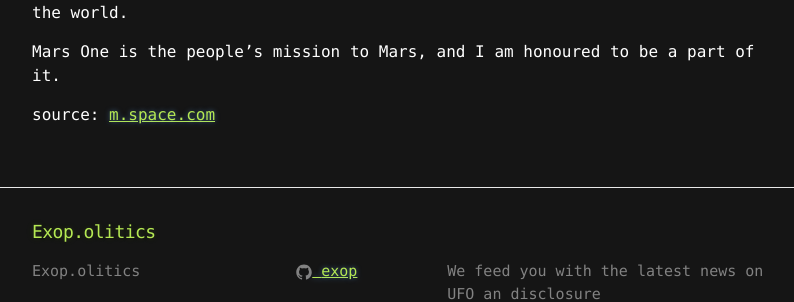
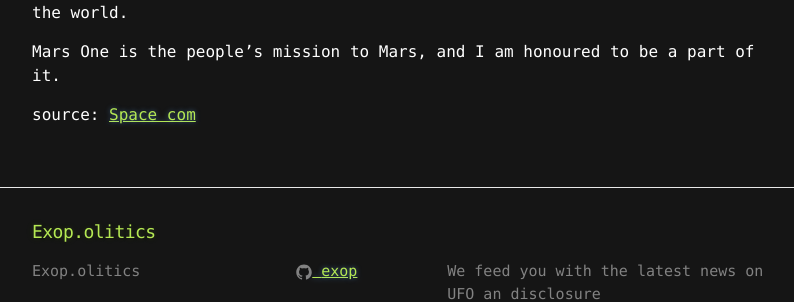
Before and after one commit to exop/exop.github.io, a Jekyll site: the page built from _posts/2015-02-27-Mars-One-Finalist.md, in a window 1280 px wide and 900 px high, scrolled down 1699 px. Shown: the part 565-867 px from the top of the window, without its empty margins (238-1032 px from the left). Built offline with Jekyll 4.4.1, drawn with Linux system fonts in a browser that asks for light colours.

```diff
--- a/_posts/2015-02-27-Mars-One-Finalist.md
+++ b/_posts/2015-02-27-Mars-One-Finalist.md
@@ -32,4 +32,4 @@ I have very high hopes for what we can achieve by colonising Mars. The mission i
 
 Mars One is the people’s mission to Mars, and I am honoured to be a part of it.
 
-source: [m.space.com](http://m.space.com/28653-mars-one-finalist-sowing-the-seeds-of-a-new-civilization.html)
+source: [Space com](http://m.space.com/28653-mars-one-finalist-sowing-the-seeds-of-a-new-civilization.html)
```
